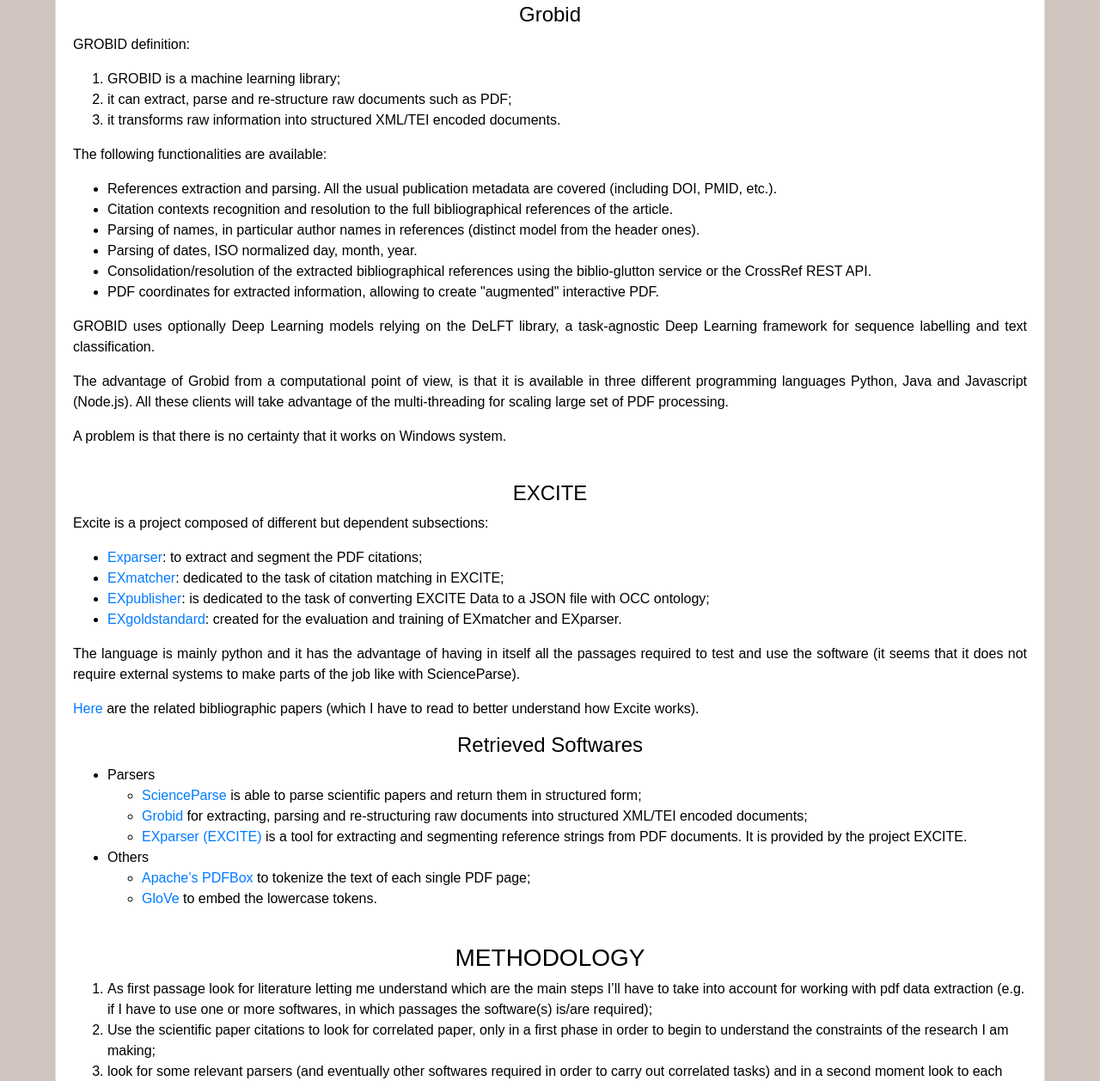
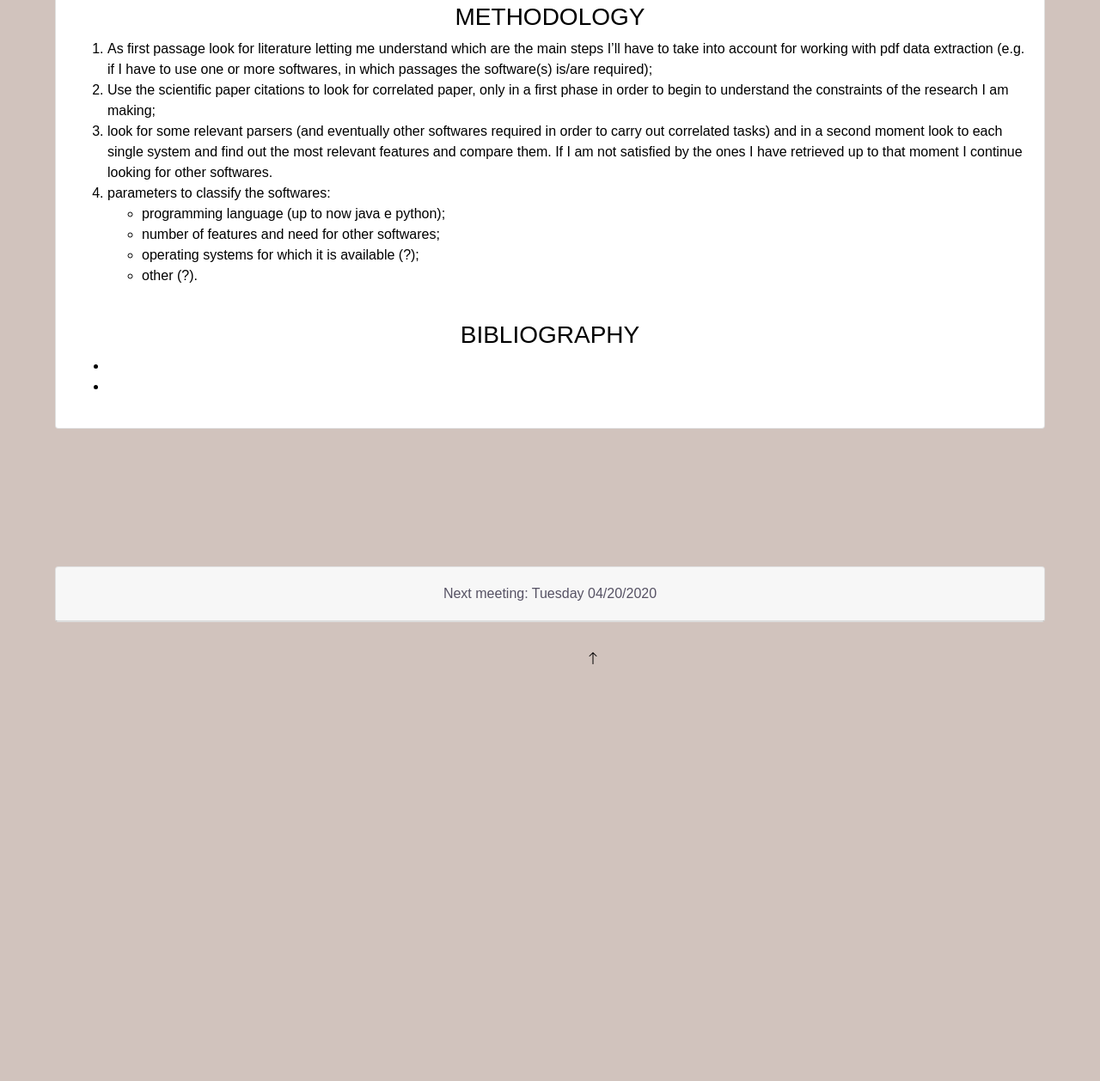
Before and after one commit to Alessia438/pdf-to-structured-citations, a plain HTML site: page index.html in a window 1280 px wide. Shown: the part 628-1886 px from the top of the page at 86% size. After the commit the page ends 1567 px from the top, so only its background shows below. Drawn offline with nearby package versions, Linux system fonts and the light colour scheme.

Commit message:
Update index.html

```diff
--- a/index.html
+++ b/index.html
@@ -102,56 +102,7 @@
 		      <p></p>
 		      <br>
 
-		      <h4>Grobid</h4>
-		      <p>GROBID definition:</p>
-		      <ol>
-			<li>GROBID is a machine learning library;</li>
-			<li>it can extract, parse and re-structure raw documents such as PDF;</li>
-			<li>it transforms raw information into structured XML/TEI encoded documents.</li>
-			</ol>
-		      <p>The following functionalities are available:</p>
-			<ul>
-				<li>References extraction and parsing. All the usual publication metadata are covered (including DOI, PMID, etc.).</li>
-				<li>Citation contexts recognition and resolution to the full bibliographical references of the article.</li>
-				<li>Parsing of names, in particular author names in references (distinct model from the header ones).</li>
-				<li>Parsing of dates, ISO normalized day, month, year.</li>
-				<li>Consolidation/resolution of the extracted bibliographical references using the biblio-glutton service or the CrossRef REST API.</li>
-				<li>PDF coordinates for extracted information, allowing to create "augmented" interactive PDF.</li>
-			</ul>
-			<p>GROBID uses optionally Deep Learning models relying on the DeLFT library, a task-agnostic Deep Learning framework for sequence labelling and text classification.</p>
-			<p>The advantage of Grobid from a computational point of view, is that it is available in three different programming languages Python, Java and Javascript (Node.js).
-				All these clients will take advantage of the multi-threading for scaling large set of PDF processing. </p>
-			<p>A problem is that there is no certainty that it works on Windows system.</p>
 
-		      <br>
-		      <h4>EXCITE</h4>
-		      <p>Excite is a project composed of different but dependent subsections:</p>
-		      <ul>
-				<li><a href=”https://github.com/exciteproject/Exparser”>Exparser</a>: to extract and segment the PDF citations;</li>
-				<li><a href=”https://github.com/exciteproject/EXmatcher”>EXmatcher</a>: dedicated to the task of citation matching in EXCITE;</li>
-				<li><a href=”https://github.com/exciteproject/EXpublisher”>EXpublisher</a>: is dedicated to the task of converting EXCITE Data to a JSON file with OCC ontology;</li>
-				<li><a href=”https://github.com/exciteproject/EXgoldstandard”>EXgoldstandard</a>: created for the evaluation and training of EXmatcher and EXparser.</li>
-			</ul>
-			<p>The language is mainly python and it has the advantage of having in itself all the passages required to test and use the software
-				(it seems that it does not require external systems to make parts of the job like with ScienceParse).</p>
-			<p><a href=”https://github.com/exciteproject/papers”>Here</a> are the related bibliographic papers (which I have to read to better understand how Excite works).</p>
-
-		      <h4>Retrieved Softwares</h4>
-		      <ul>
-			      <li>Parsers</li>
-					<ul>
-						<li><a href="https://github.com/allenai/allennlp"><b>ScienceParse</b></a> is able to parse scientific papers and return them in structured form;</li>
-						<li><a href="https://github.com/kermitt2/grobid"><b>Grobid</b></a> for extracting, parsing and re-structuring raw documents into structured XML/TEI encoded documents;</li>
-						<li><a href="https://github.com/exciteproject/"><b>EXparser (EXCITE)</b></a> is a tool for extracting and segmenting reference strings from PDF documents. It is provided by the project EXCITE.</li>
-					</ul>
-
-			      <li>Others</li>
-					<ul>
-						<li><a href="https://pdfbox.apache.org/"><b>Apache’s PDFBox</b></a> to tokenize the text of each single PDF page;</li>
-						<li><a href="https://nlp.stanford.edu/projects/glove/"><b>GloVe</b></a> to embed the lowercase tokens.</li>
-					</ul>
-			</ul>
-		    <br>
 		<h3>METHODOLOGY</h3>
 		      <ol>
 			<li> As first passage look for literature letting me understand which are the main steps I’ll have to take into account for working with pdf data extraction
@@ -180,15 +131,15 @@
 
 <!-- last card -->
 	<div class="card" style="width: 90vw; margin-top: 20vh;">
-	    <div class="card-header" id="headingOne">
+	    <div class="card-header" id="headingTwo">
 	      <h5 class="mb-0" style="text-align: center;">
-	        <button class="btn btn-link" data-toggle="collapse" data-target="#collapseOne" aria-expanded="true" aria-controls="collapseOne">
+	        <button class="btn btn-link" data-toggle="collapse" data-target="#collapseTwo" aria-expanded="true" aria-controls="collapseTwo">
 	          Next meeting: Tuesday 04/20/2020
 	        </button>
 	      </h5>
 	    </div>
 
-	    <div id="collapseOne" class="collapse" aria-labelledby="headingOne" data-parent="#accordion">
+	    <div id="collapseTwo" class="collapse" aria-labelledby="headingOne" data-parent="#accordion">
 	      <div class="card-body" style="text-align: center;">
 	        <h3>RESEARCH</h3>
 		      <br>
```
